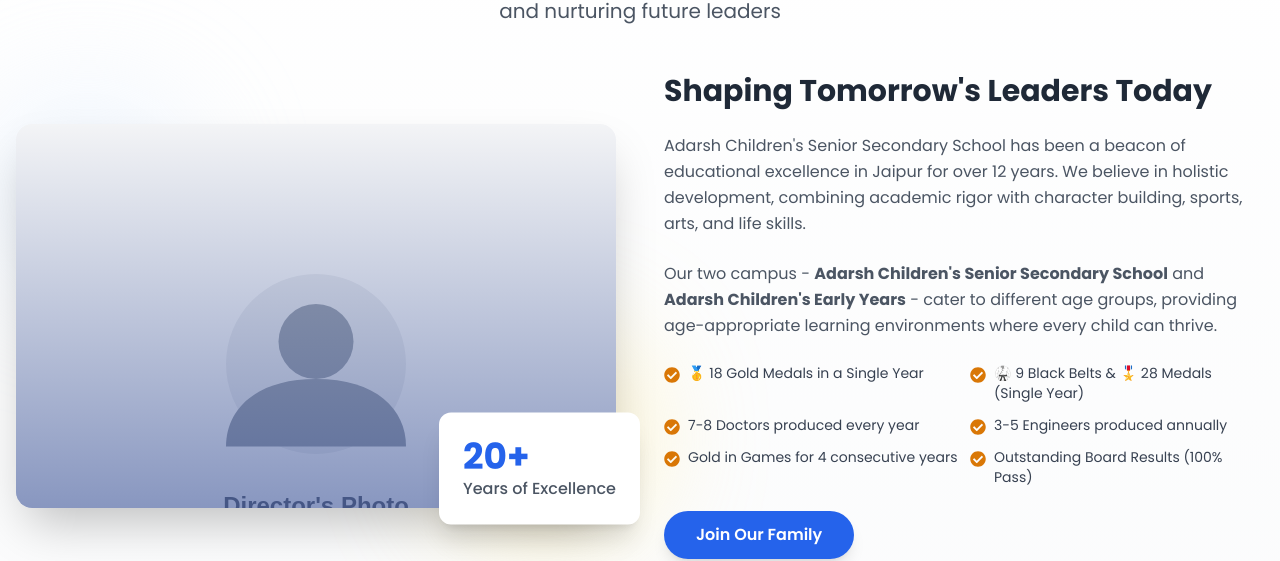
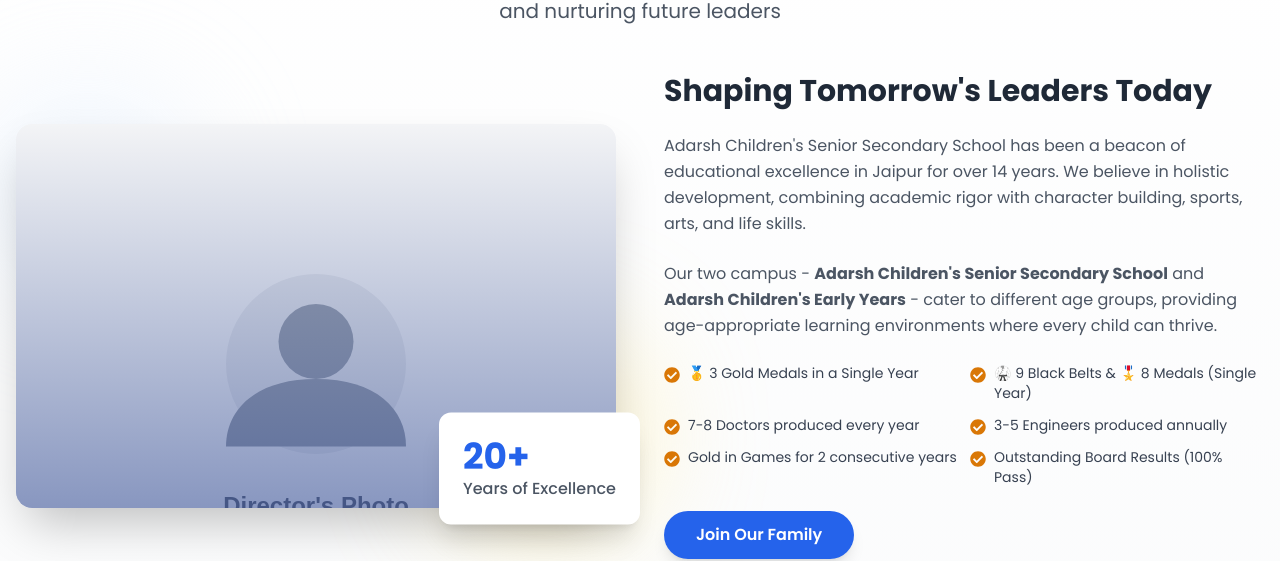
Before and after one commit to alwaysvikaschoudhary/adarsh-children-school, a React (Vite) app: page / in a window 1280 px wide. Shown: the part 1029-1590 px from the top of the page. Built offline with nearby package versions, Linux system fonts and the light colour scheme; no server answers.

Commit message:
style: update school achievements data, refine establishment duration, and remove trophy icon from accolades section

```diff
--- a/src/components/About.jsx
+++ b/src/components/About.jsx
@@ -39,11 +39,11 @@
   ];
 
   const highlights = [
-    "🥇 18 Gold Medals in a Single Year",
-    "🥋 9 Black Belts & 🎖️ 28 Medals (Single Year)",
+    "🥇 3 Gold Medals in a Single Year",
+    "🥋 9 Black Belts & 🎖️ 8 Medals (Single Year)",
     "7-8 Doctors produced every year",
     "3-5 Engineers produced annually",
-    "Gold in Games for 4 consecutive years",
+    "Gold in Games for 2 consecutive years",
     "Outstanding Board Results (100% Pass)",
   ];
 
@@ -148,7 +148,7 @@
               }`}
             >
               Adarsh Children's Senior Secondary School has been a beacon of
-              educational excellence in Jaipur for over 12 years. We believe in
+              educational excellence in Jaipur for over 14 years. We believe in
               holistic development, combining academic rigor with character
               building, sports, arts, and life skills.
             </p>
--- a/src/components/Achievements.jsx
+++ b/src/components/Achievements.jsx
@@ -415,7 +415,6 @@
                 {/* Text Content - Left Side */}
                 <div className="order-2 md:order-1 flex flex-col justify-center text-center md:text-left">
                   <div className="flex items-center justify-center md:justify-start space-x-3 mb-6">
-                    <FaTrophy className="text-4xl text-yellow-500" />
                     <div>
                       <h4 className="text-2xl md:text-3xl font-bold text-gray-800 dark:text-white">
                         🏆 Prestigious Honour
```
